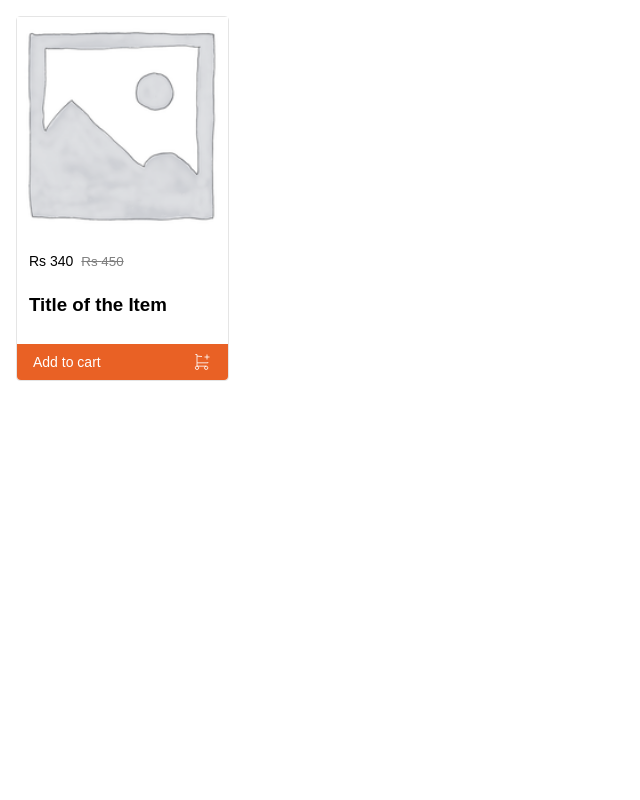
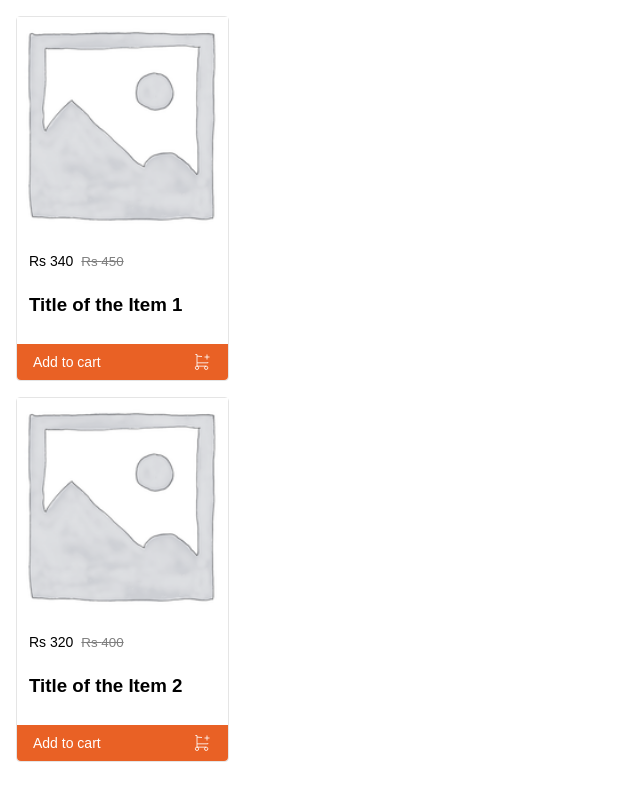
Before and after one commit to deepak-mahto/ReactLearnings, a React (Create React App) app in the folder hello-world/: page / in a window 1280 px wide. Shown: the whole page, without its empty margins (0-640 px from the left). Built offline with nearby package versions, Linux system fonts and the light colour scheme.

Commit message:
Passing data from parent to child component.

```diff
--- a/hello-world/src/App.js
+++ b/hello-world/src/App.js
@@ -3,7 +3,22 @@ import ListItem from "./components/ListItem";
 const App = () => {
   return (
     <div>
-      <ListItem></ListItem>
+      <ListItem
+        data={{
+          discountedPrice: 340,
+          price: 450,
+          title: "Title of the Item 1",
+          thumbnail: "placeholder.png",
+        }}
+      ></ListItem>
+      <ListItem
+        data={{
+          discountedPrice: 320,
+          price: 400,
+          title: "Title of the Item 2",
+          thumbnail: "placeholder.png",
+        }}
+      ></ListItem>
     </div>
   );
 };
--- a/hello-world/src/components/ListItem.js
+++ b/hello-world/src/components/ListItem.js
@@ -1,18 +1,12 @@
 import AddToCartIcon from "../assets/icons/add_cart.svg";
 
-const ListItem = () => {
-  const data = {
-    discountedPrice: 340,
-    price: 450,
-    title: "Title of the Item",
-    thumbnail:"placeholder.png"
-  };
+const ListItem = ({ data }) => {
   return (
     <div className={"item-card"}>
       <img
         className={"img-fluid"}
-        src="/assets/placeholder.png"
-        alt="some title"
+        src={`/assets/${data.thumbnail}`}
+        alt={data.title}
       />
       <div className={"item-card__information"}>
         <div className={"pricing"}>
```
